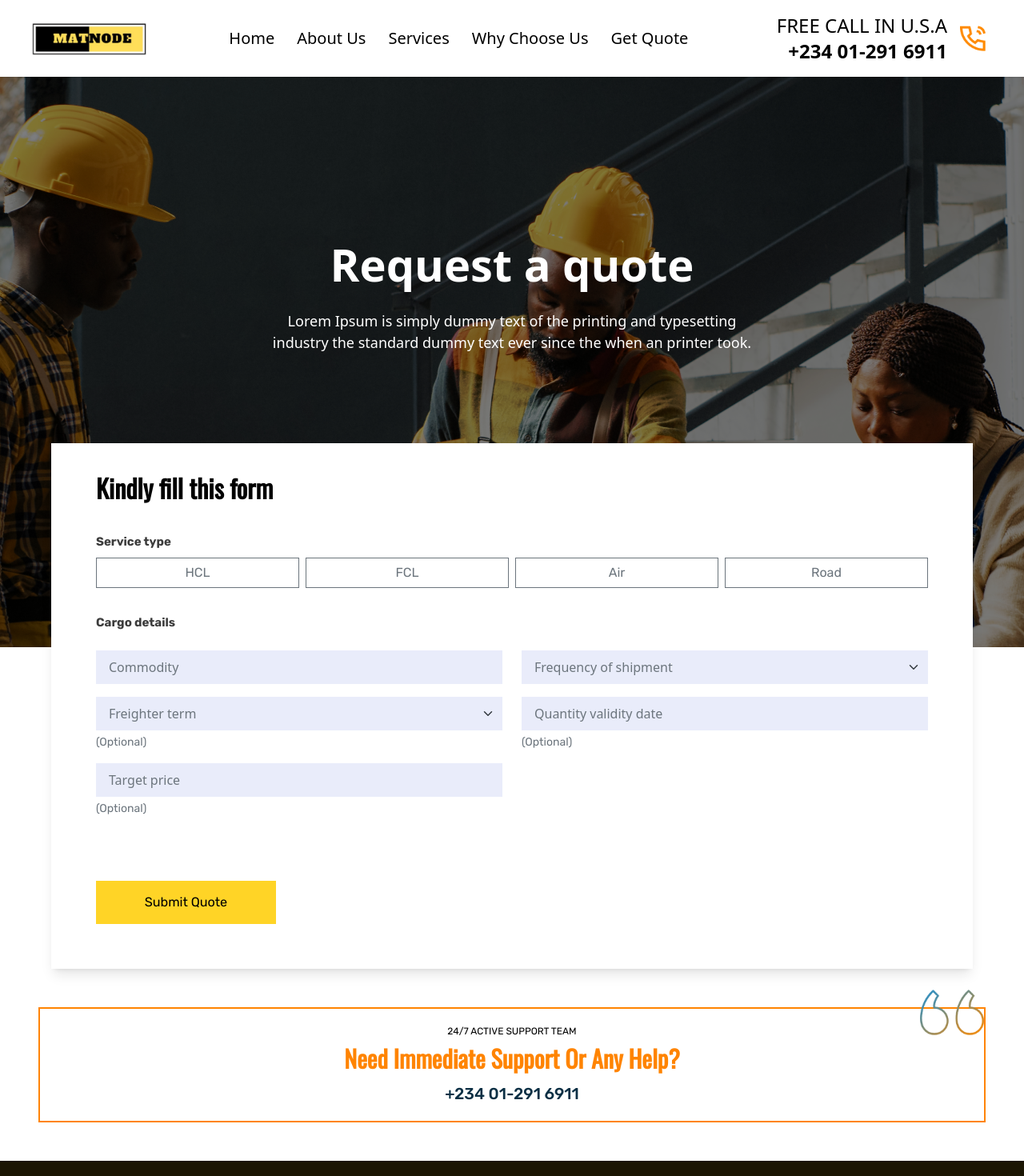
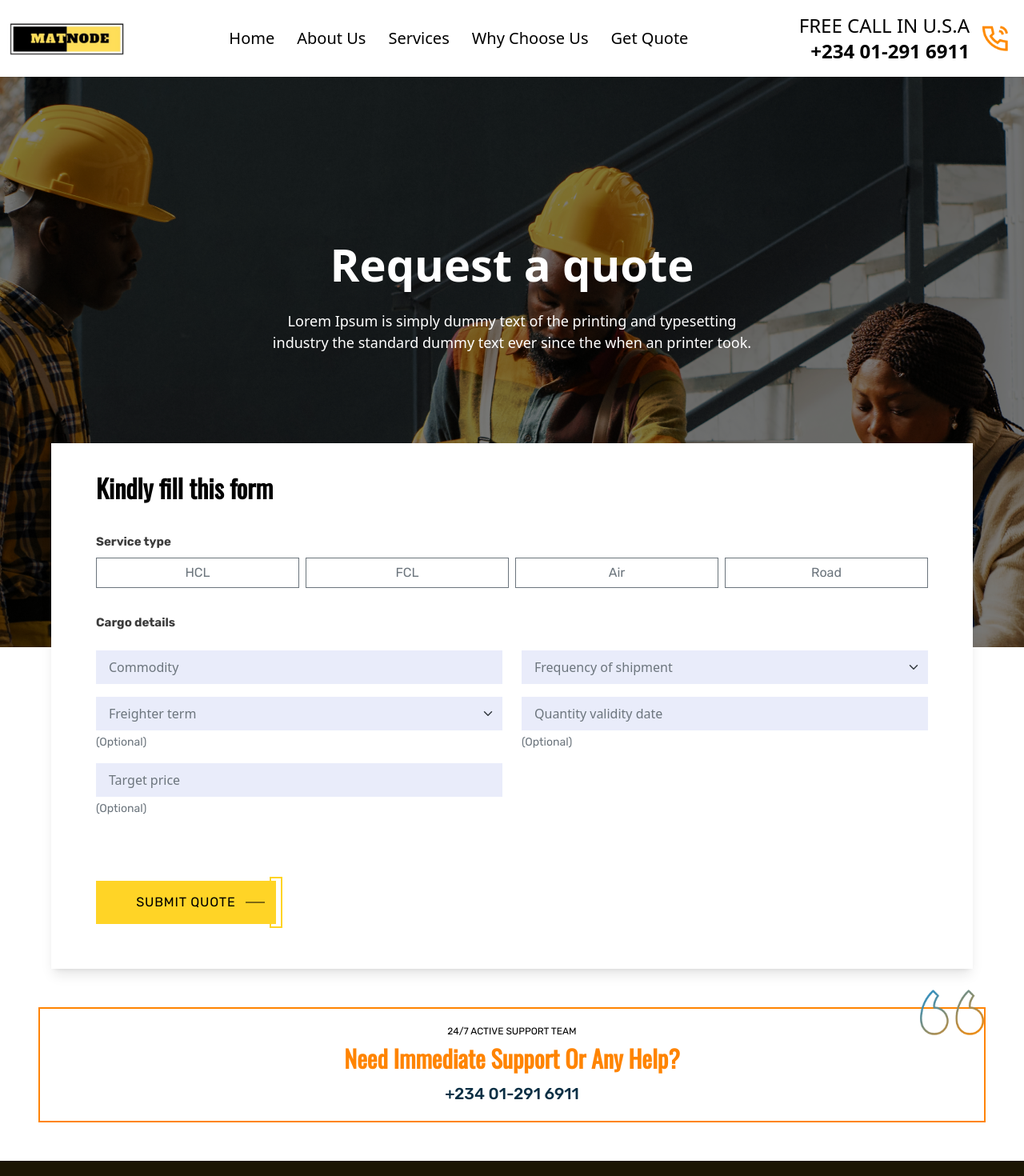
Before and after one commit to Azeezatou/Matnode-logistics, a React (Vite) app: page /quote in a window 1280 px wide. Shown: the top 1470 px of the page at 80% size. Built offline with nearby package versions, Linux system fonts and the light colour scheme.

Commit message:
updated edits

```diff
--- a/src/components/core/home/About.jsx
+++ b/src/components/core/home/About.jsx
@@ -3,7 +3,7 @@ import Woman from '../../../assets/images/aboout-section-photo.jpg'
 
 const About = () => {
   return (
-    <div className=' flex flex-col md:flex-row h-auto md:space-x-0 items-start p-8 m-10'>
+    <div className=' flex flex-col md:flex-row h-auto md:space-x-0 items-start p-8 m-10 ' id=''>
       {/* Left About Section */}
       <div className='md:w-3/4 mb-2 md:mb-0'>
         <img
--- a/src/components/core/home/Hero.jsx
+++ b/src/components/core/home/Hero.jsx
@@ -1,4 +1,5 @@
 import React from 'react'
+import { Link } from 'react-router-dom'
 import Box from '../../../assets/images/hero-box.png'
 import Port from '../../../assets/images/port.jpg'
 
@@ -29,9 +30,12 @@ const Hero = () => {
           <p className='font-Rubik text-xl md:text-2xl pt-4 pb-2 my-3'>
             Tailored services to your satisfaction.....
           </p>
-          <button className='bg-primary text-[#1b1603] text-sm px-7 py-3 font-Rubik font-medium text-center tracking-wider hover:bg-[#1b1603] hover:text-primary hover:border-2 hover:border-primary'>
+          <Link to='/quote'>
+            <button className='bg-primary text-[#1b1603] text-sm px-7 py-3 font-Rubik font-medium text-center tracking-wider  hover:bg-[#1b1603] hover:text-primary hover:border-2 hover:border-primary' id='quote'>
             GET QUOTE
-          </button>
+            </button>
+          </Link>
+
         </div>
       </div>
       {/* Right hero section */}
--- a/src/components/core/home/Services.jsx
+++ b/src/components/core/home/Services.jsx
@@ -80,8 +80,8 @@ const Services = () => {
       <div className='grid grid-cols-1 md:grid-cols-2 lg:grid-cols-3 gap-8 container'>
         {services.map((service) => (
           <div className='transform transition-transform duration-300 hover:scale-90 '>
-            <div className='p-6 m-5 bg-white  shadow-md hover:shadow-lg transition-shadow border '>
-              <div className=''> </div>
+            <div className='p-6 m-5 bg-white  shadow-md hover:shadow-lg transition-shadow border relative'>
+              <div className=" bg-secondary absolute top-0 left-0 h-14 w-2"></div>
               <div className='flex'>
                 <img src={service.image} className='max-w-12 mb-4' />
               </div>
--- a/src/components/core/home/Support.jsx
+++ b/src/components/core/home/Support.jsx
@@ -1,4 +1,5 @@
 import React from 'react'
+import { Link } from 'react-router-dom'
 import Crane from '../../../assets/images/crane.jpg'
 import Box from '../../../assets/images/Objects.png'
 import Bus from '../../../assets/stuff/bus.png'
@@ -113,9 +114,11 @@ const Support = () => {
           <h2 className='font-Oswald font-extrabold text-[#1b1603] text-2xl md:text-6xl mb-5'>
             Get your items delivered smoothly and on time
           </h2>
-          <button className='bg-[#1b1603] my-4 text-white p-9 text-sm md:text-xl lg:px-5 py-3 font-Rubik font-semibold text-center uppercase hover:text-black hover:bg-primary hover:border-2 hover:border-black'>
+          <Link to='/quote'>
+            <button className='bg-[#1b1603] my-4 text-white p-9 text-sm md:text-xl lg:px-5 py-3 font-Rubik font-semibold text-center uppercase hover:text-black hover:bg-primary hover:border-2 hover:border-black' id='quote'>
             Get Quote
-          </button>
+            </button>
+          </Link>
         </div>
       </div>
     </div>
--- a/src/components/core/quote/QuoteForm.jsx
+++ b/src/components/core/quote/QuoteForm.jsx
@@ -65,7 +65,7 @@ const QuoteForm = () => {
     <form
       className='bg-white w-[90%] shadow-lg pt-[24px] md:pt-[32px] px-[16px] md:px-[56px] pb-[24px] md:pb-[56px]'
       onSubmit={handleSubmit}
-    >
+      >
       <div className='flex flex-col gap-[32px]'>
         <p className='font-Oswald text-[32px] font-bold'>
           Kindly fill this form
@@ -129,13 +129,18 @@ const QuoteForm = () => {
         )}
       </div>
 
-      <button
+      <div className="flex items-end">
+        <button
         type='submit'
-        className='bg-[#FFD426] hover:opacity-80 transition-all duration-300 h-[54px] w-[224.78px] font-Rubik text-[16.2px] mt-20'
-      >
+        className='bg-[#FFD426] hover:opacity-80 transition-all duration-300 h-[54px] w-[224.78px] font-Rubik uppercase text-[16.2px] mt-20 tracking-wider relative'
+        >
         Submit Quote
-      </button>
+          <span className="absolute top-1/2 mx-3 h-[1px] w-6 bg-black transform -translate-y-1/2"></span>
+        </button>
+        <div className="border-2 border-primary -ml-2 -mb-[5px] w-4 h-16"></div>
+      </div>
     </form>
+
   )
 }
 
--- a/src/components/layout/Navbar.jsx
+++ b/src/components/layout/Navbar.jsx
@@ -5,10 +5,7 @@ import Phone from '../../assets/images/Vector.png'
 const Navbar = () => {
   return (
     <>
-      <div
-        className='px-[40px] py-2 mx-auto text-center flex justify-between items-center shadow'
-        id='Navbar'
-      >
+      <div className='px-3 py-2 mx-auto text-center flex justify-between items-center shadow'id='Navbar' >
         <div>
           <Link to='/'>
             <img src={Logo} alt='Matnode logo' className='md:w-36 w-24' />
```
